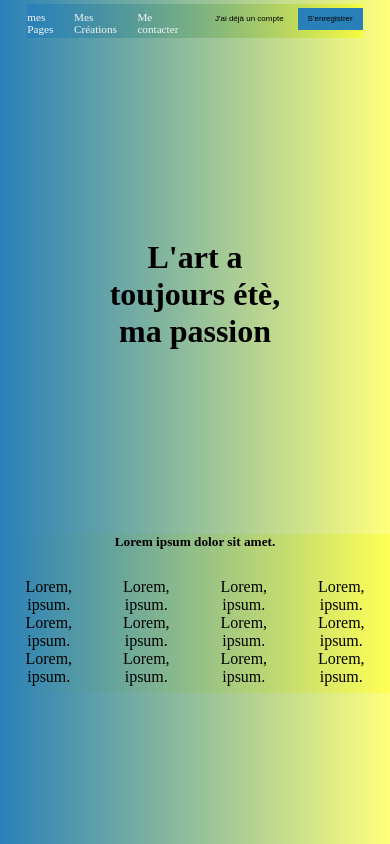
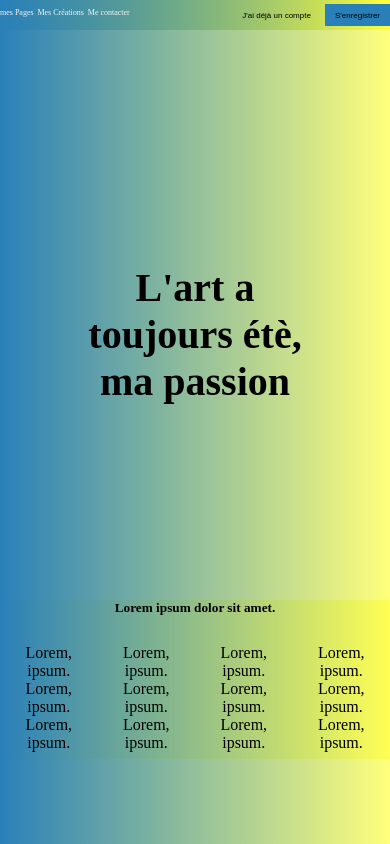
Before and after one commit to espoirmat/test, a plain HTML site: page index.html in a window 390 px wide. Drawn offline with Linux system fonts and the light colour scheme.

Commit message:
modif responsive

```diff
--- a/css1/beauty.css
+++ b/css1/beauty.css
@@ -104,10 +104,14 @@ footer .colonnes .colonne
 
 @media screen and (max-width: 900px)
 {
+    body .page
+    {
+        margin: 0%;
+    }
 
 nav .onglet a
 {
-    font-size: 0.7rem;
+    font-size: 0.5rem;
 }
 
 .page .buttons button
@@ -117,13 +121,13 @@ nav .onglet a
 }
 .page header
 {
-    background-size: 200px 200px;
+    background-size: 300px 300px;
     margin-top: 40%;
 }
 
 .page header h1
 {
-    font-size: 2rem;
+    font-size: 2.5rem;
 
 }
 
```
